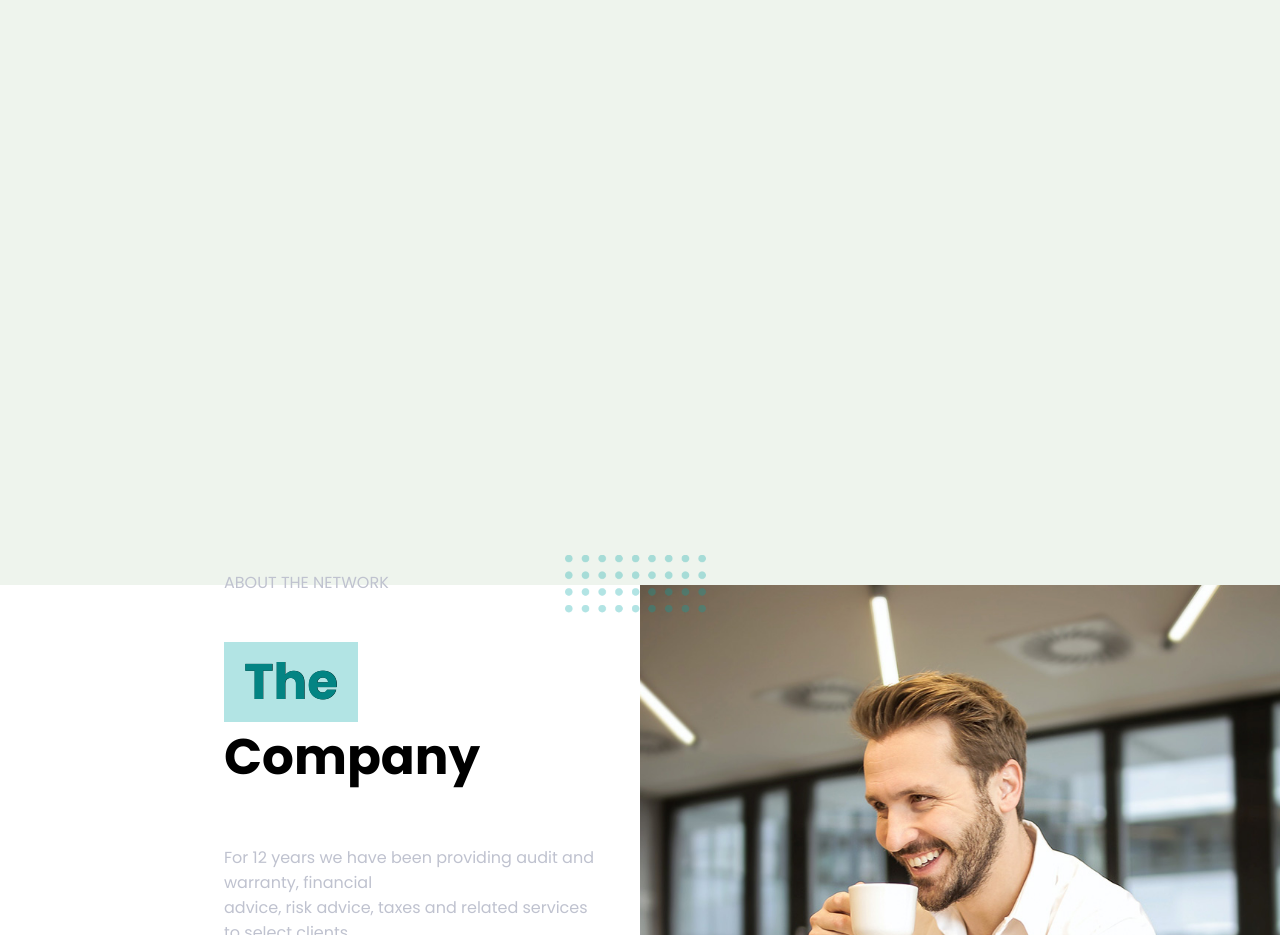
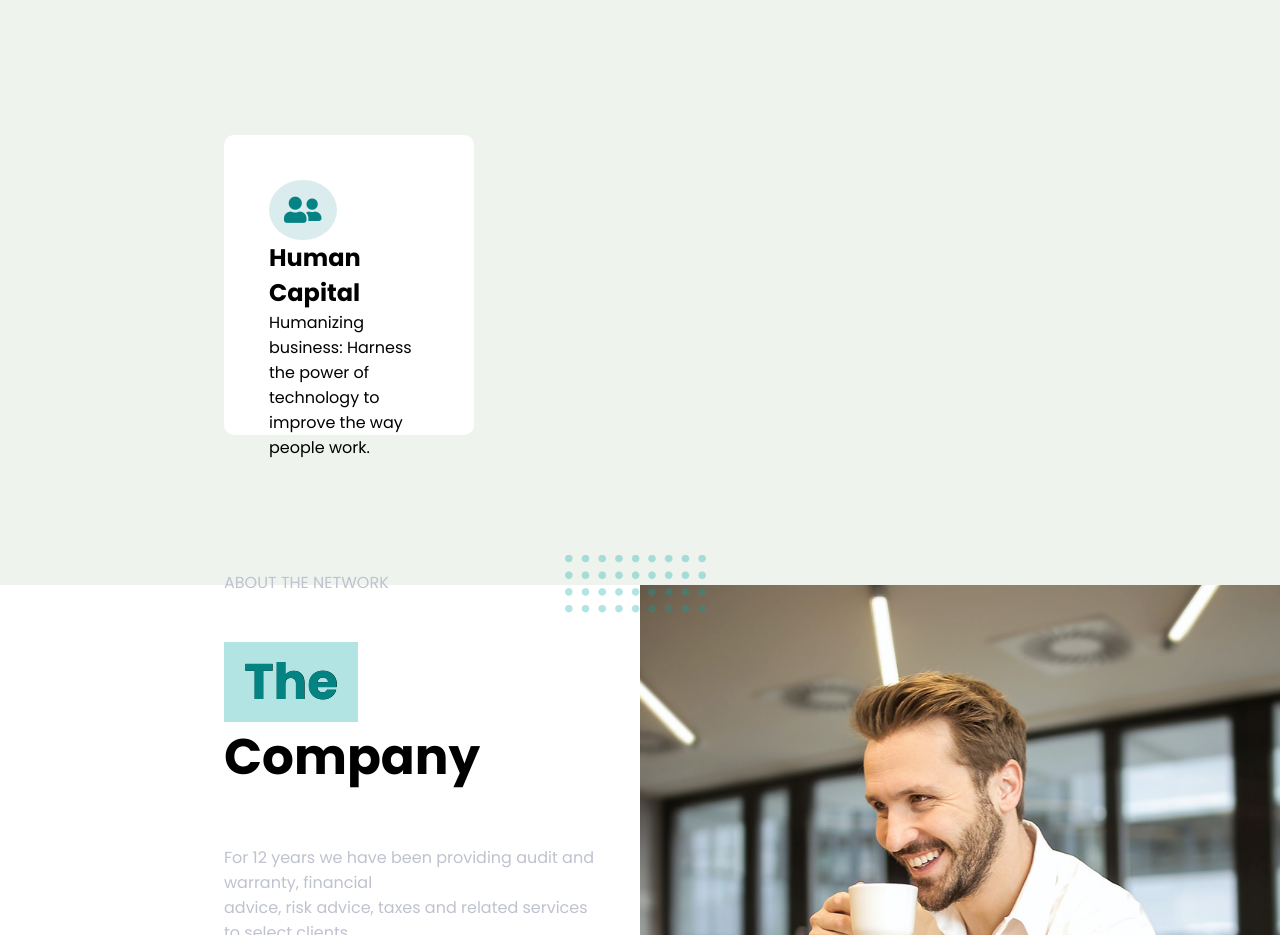
Before and after one commit to GiulioVolletti/proj-html-vuejs, a website: page index.html in a window 1280 px wide. Shown: the part 960-1895 px from the top of the page. Drawn offline with nearby package versions, Linux system fonts and the light colour scheme.

Commit message:
commit 28

```diff
--- a/index.html
+++ b/index.html
@@ -68,7 +68,7 @@
         <!-- info -->
         <section class="info">
           <div  class="container first-info">
-            <div  v-show=" scrollPosition > 160 " class="first-info-content">
+            <div  v-show=" animationTop " class="first-info-content">
               <i class="fas fa-user-friends"></i>
               <h2>Human Capital</h2>
               <p>Humanizing business: Harness the power of technology to improve the way people work.</p>
```
